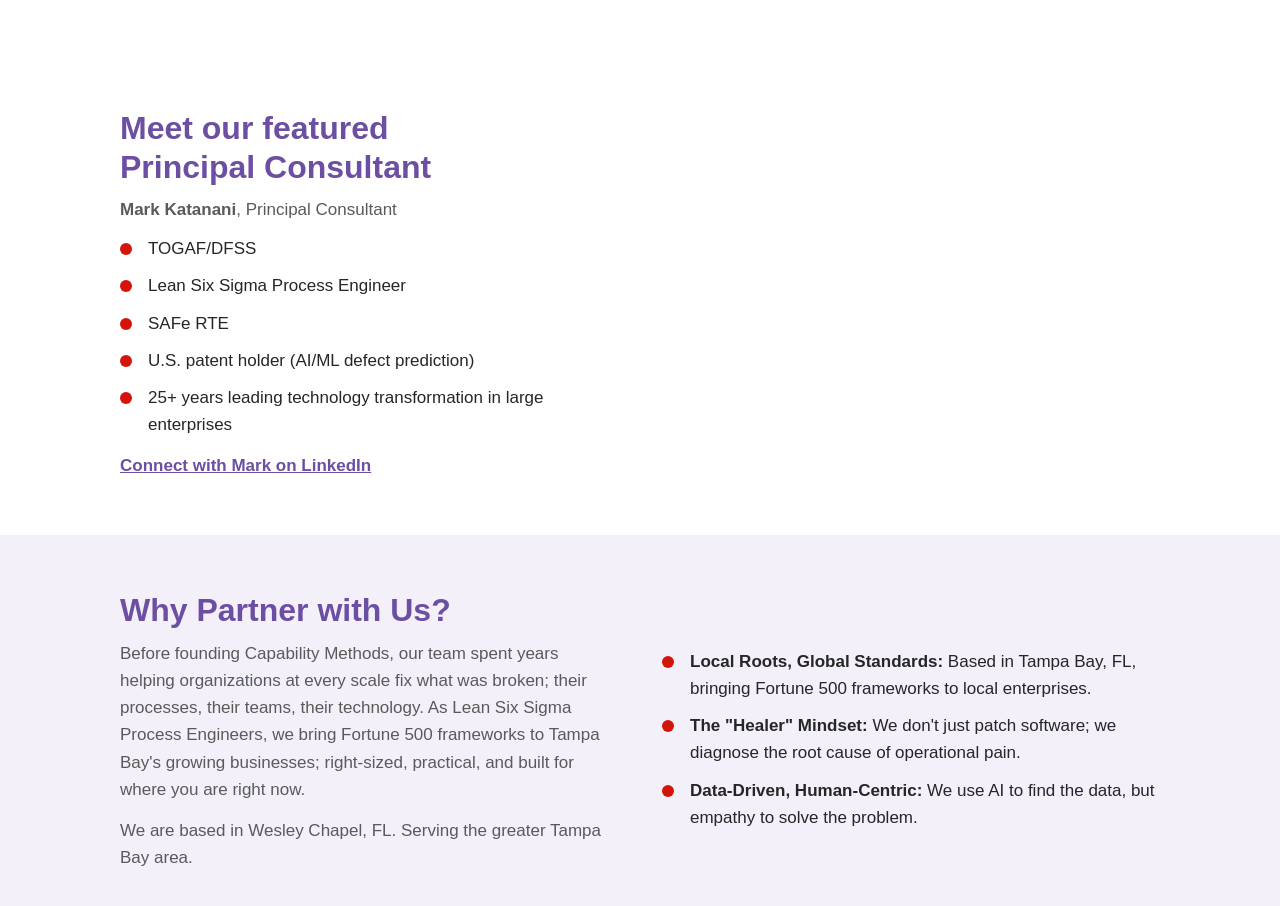
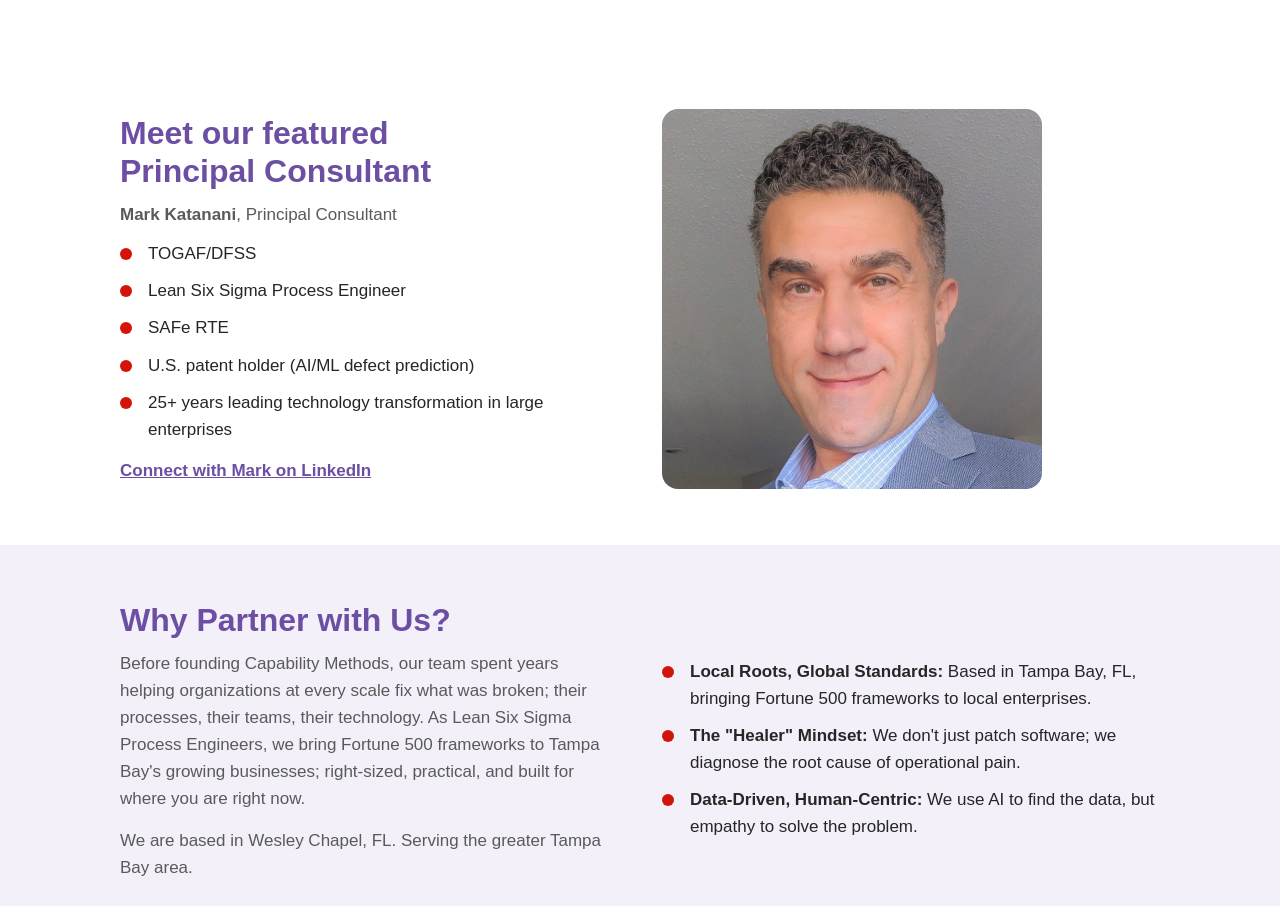
Before and after one commit to mkatanani/cmllc-www, a plain HTML site: page about-capability-methods/index.html in a window 1280 px wide. Shown: the part 2114-3020 px from the top of the page. Drawn offline with Linux system fonts and the light colour scheme.

Commit message:
Add Principal Consultant photo to About page
Co-Authored-By: Claude Sonnet 5.5 <noreply@anthropic.com>

```diff
--- a/about-capability-methods/index.html
+++ b/about-capability-methods/index.html
@@ -91,7 +91,7 @@
     </ul>
     <p style="margin-top:14px"><a href="https://www.linkedin.com/in/markkatanani" target="_blank" rel="noopener"><strong>Connect with Mark on LinkedIn</strong></a></p>
   </div>
-  <!-- PHOTO: add <div class="pic"><img ...></div> here once Mark supplies the approved photo -->
+  <div class="pic"><img src="/assets/img/mark-katanani.jpg" alt="Mark Katanani, Principal Consultant" loading="lazy" style="aspect-ratio:1/1;max-width:380px;object-position:center top"></div>
 </div></section>
 
 <section class="tint"><div class="wrap split">
```
Also changed, not shown: assets/img/mark-katanani.jpg (added).
